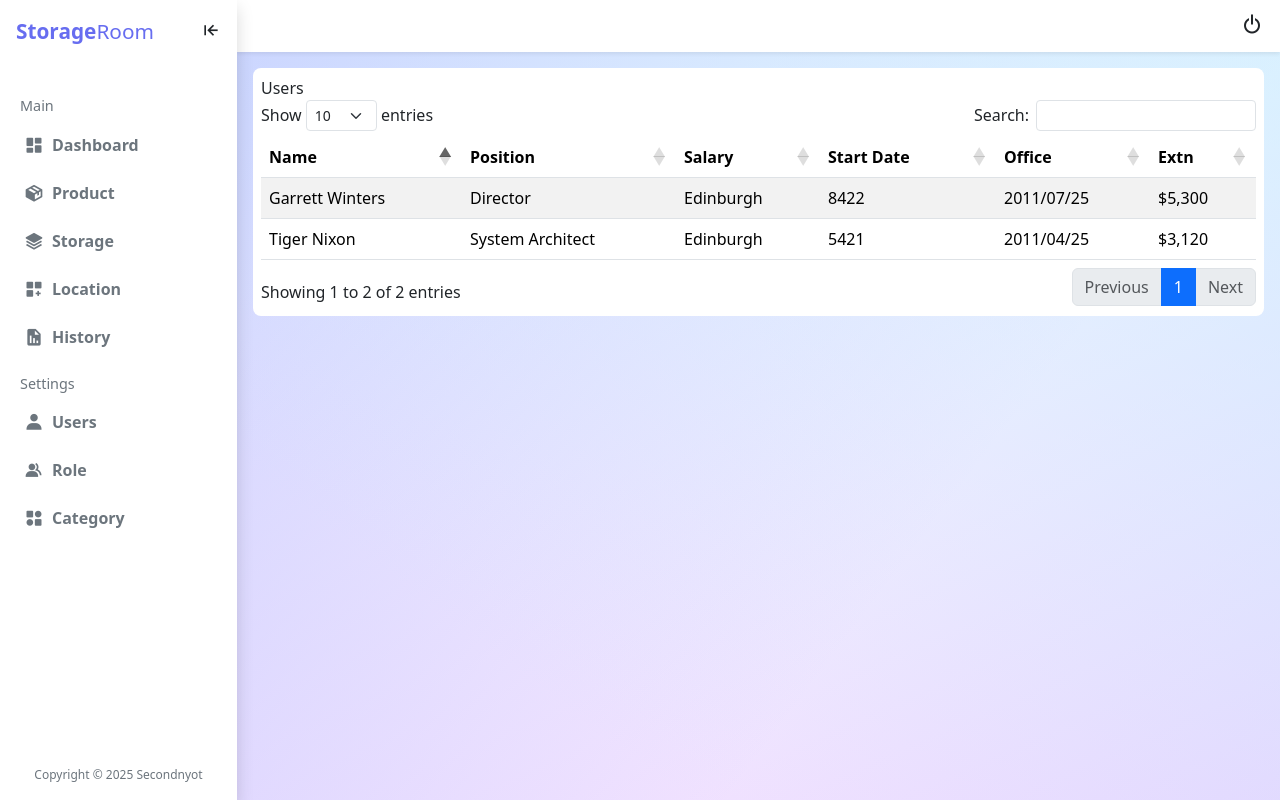
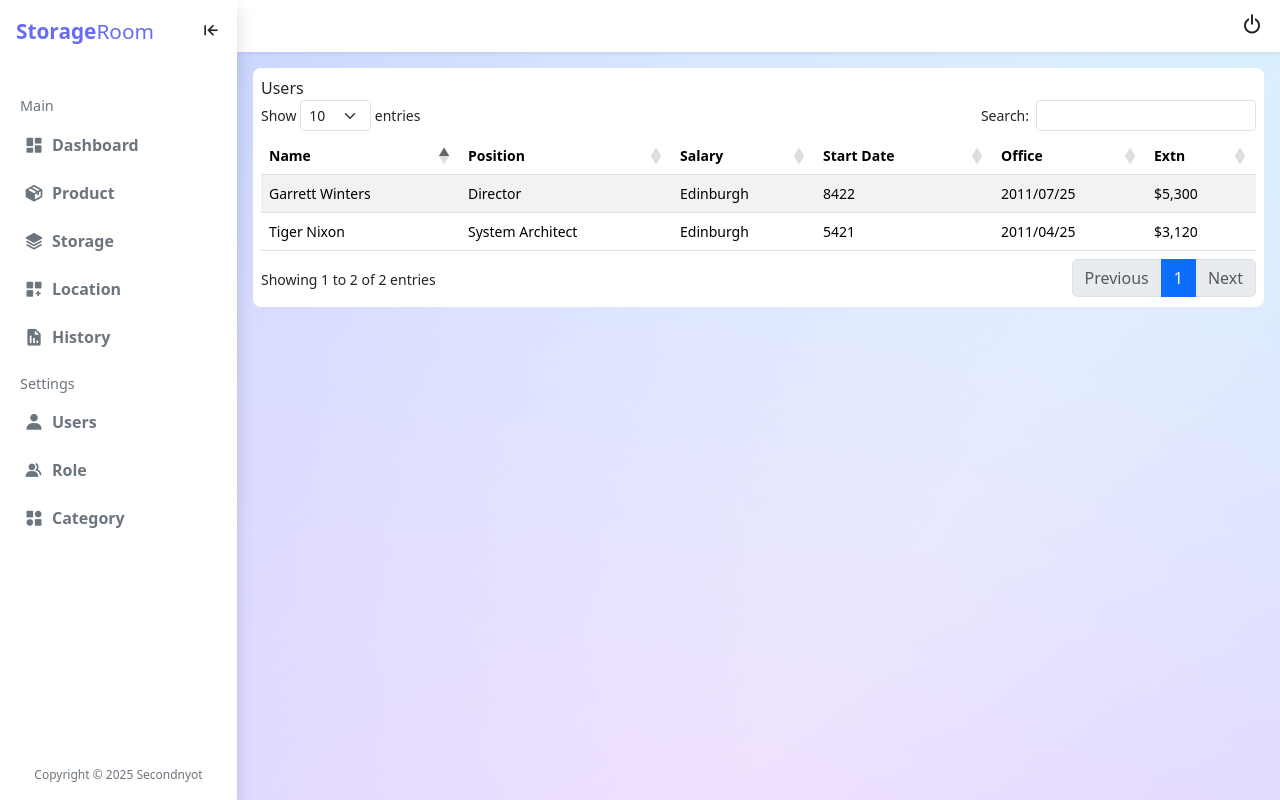
Before and after one commit to izzadin0707/storageroom, a CodeIgniter 4 app: the page made by app/Views/settings/users/v_users.php in a window 1280 px wide. Run offline with PHP 8.4 and a stand-in for CodeIgniter, Linux system fonts and the light colour scheme; the template is opened without the code that fills it, so the values that code supplies are empty; some libraries are stand-ins or nearby versions.

Commit message:
update style css;

```diff
--- a/public/css/style.css
+++ b/public/css/style.css
@@ -19,3 +19,16 @@
 .btn-outline-primary:hover {
     background-color: #676df0;
 }
+
+/* DataTabel */
+.dataTables_wrapper .dataTables_paginate,
+.dataTables_wrapper .dataTables_info,
+.dataTables_wrapper .dataTables_length,
+.dataTables_wrapper .dataTables_filter,
+table.dataTable {
+    font-size: 14px !important;
+}
+
+.dt-container .dt-info {
+    font-size: 12px !important;
+}
```
